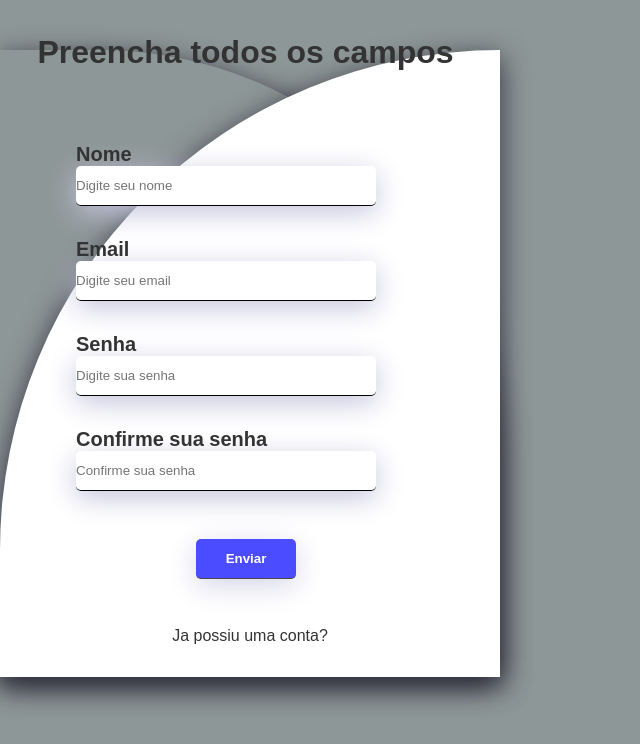
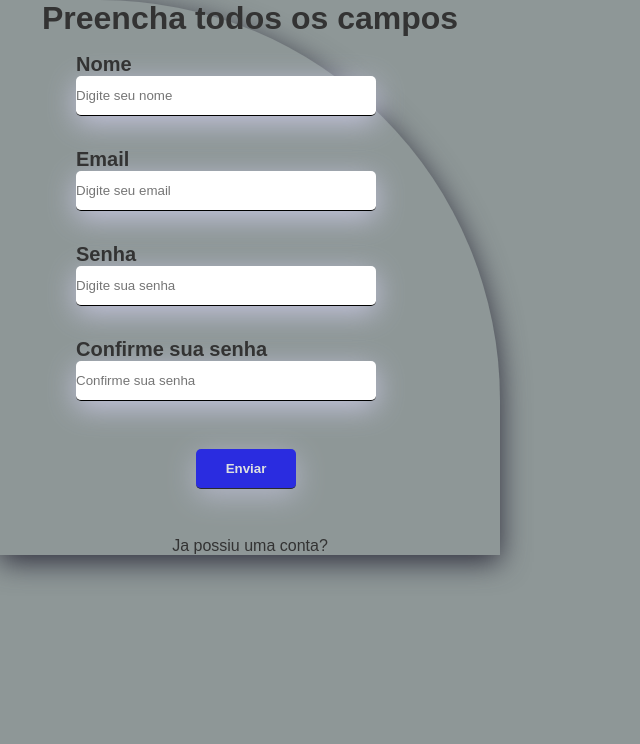
Before and after one commit to Whnatam12/tela_login_e_form_react, a React (Vite) app in the folder login_form/: page /newuser in a window 1280 px wide. Shown: the top 744 px of the page, without its empty margins (0-640 px from the left). Built offline with nearby package versions, Linux system fonts and the light colour scheme.

Commit message:
Update NewUser.css

```diff
--- a/login_form/src/components/NewUser.css
+++ b/login_form/src/components/NewUser.css
@@ -1,33 +1,26 @@
-.new-user-container{
-    padding: 2rem;
-    background-color: #fff;
+.login-user{
+    box-shadow: rgb(24, 24, 29) 0px 7px 29px 0px;
+    width: 245px;
+    height: 40px;
+ border-radius: 10px;
 
-    box-shadow: rgb(47, 47, 61) 0px 7px 29px 0px;
-    max-width: 500px;
-margin: 50px auto;
-border-top-left-radius:50rem;
+text-align: center;
 
+
+background-color: #fff;
+opacity: .5;
+transition: .7s;
 
 
 
 }
+.login-user span {
+    font-weight: bold;
+    position: relative;
+    top: .6rem;
+    color: blue;
+}
 
-.inputs-container{
-margin-top: 1rem;
-display: flex;
-flex-direction: column;
-
-
-
+.login-user:hover {
+    opacity: 1;
 }
-.header h1 {
-    position: relative;
-    bottom: 3rem;
-    margin-right: 9px;
-margin-bottom: 1.5rem;
-}
-.recovery-password a{
-
-
-background-color: #fff;
-}
```
